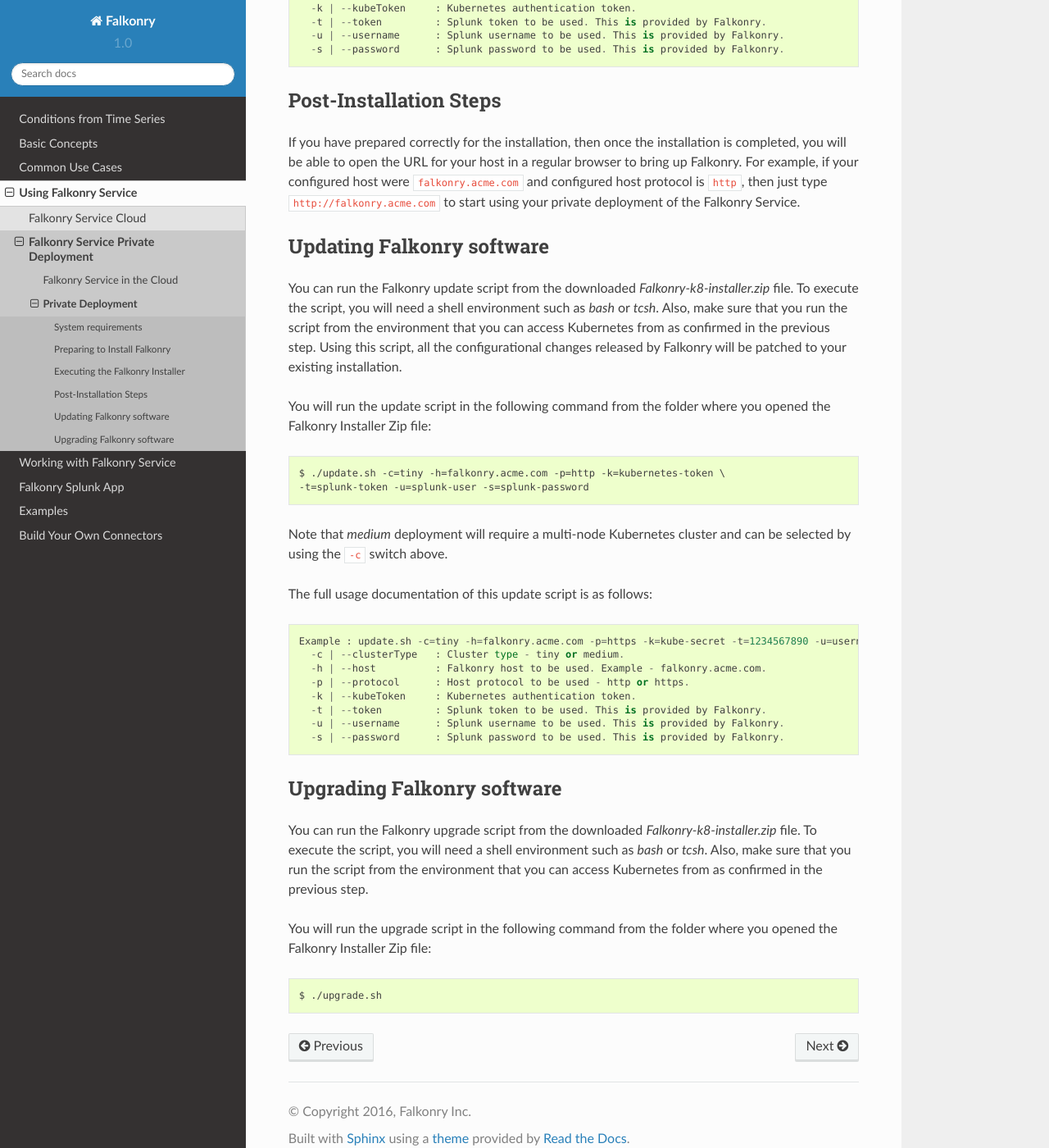
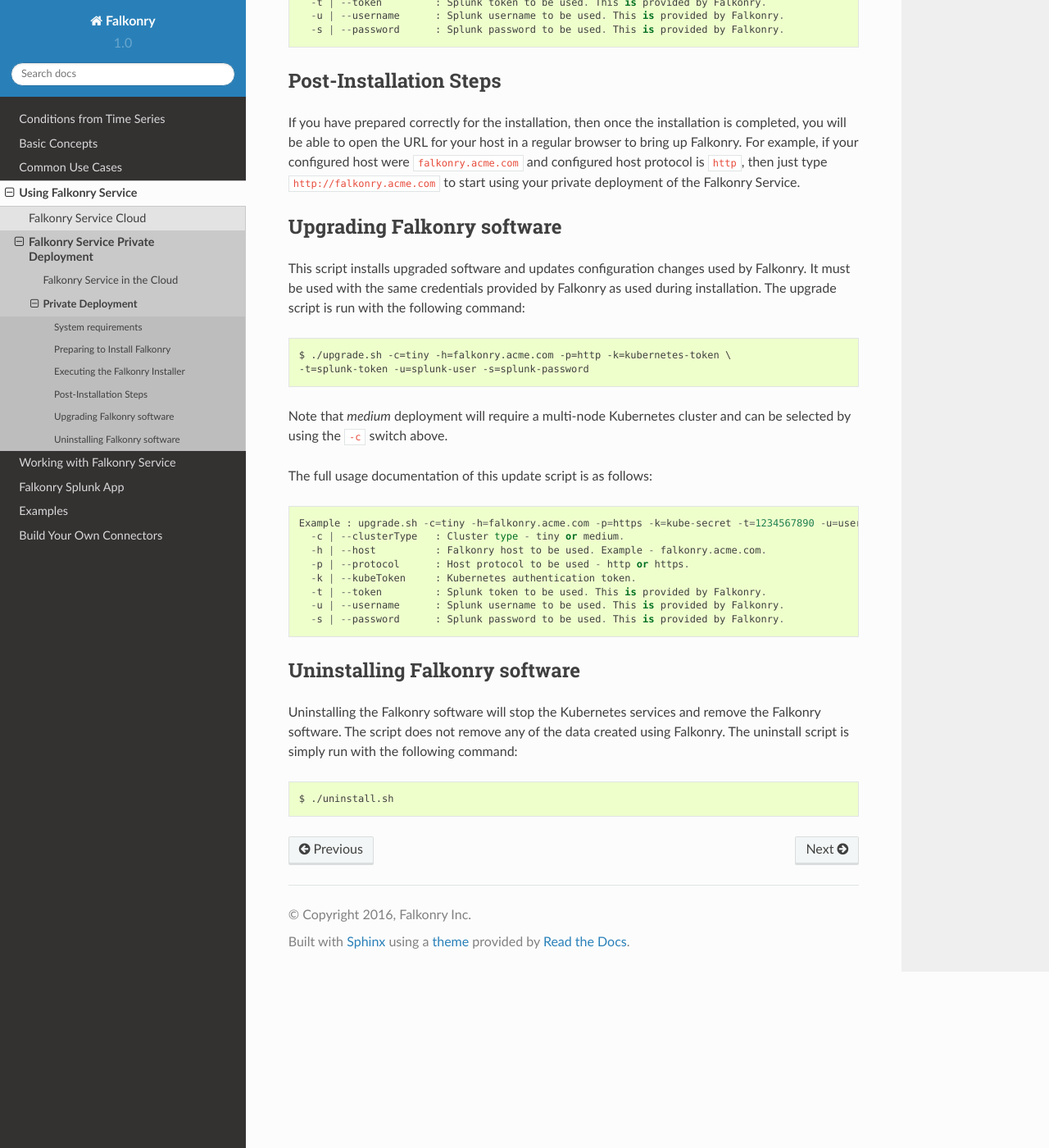
Before and after one commit to suhas-mehta/support, a Sphinx documentation site: the page built from docs/using/deployment.rst, in a window 1280 px wide and 1400 px high, scrolled down 2250 px. Shown: the whole window at 82% size. Built offline with Sphinx 7.4.7 and the Read the Docs theme 2.0.0, drawn with Linux system fonts in a browser that asks for light colours; some of the changed text lies outside the part shown.

Commit message:
Adding upgrade and uninstall docs.

```diff
--- a/docs/using/deployment.rst
+++ b/docs/using/deployment.rst
@@ -32,6 +32,9 @@
   - `Kubernetes v1.1 <http://kubernetes.io/v1.1/gs-custom.html>`_ including
     `kubectl <http://kubernetes.io/v1.0/docs/user-guide/kubectl/kubectl.html>`_
     The VMs can run any operating systems as long as Kubernetes is fully supported.
+  - Falkonry installer is downloaded from the `Falkonry Partner Website <http://falkonry.com/partners>`_. It is
+    named as `Falkonry-k8-installer.zip` file.
+  - To execute the installer script, you will need a shell environment such as `bash` or `tcsh`.
 
 - Network
 
@@ -47,8 +50,6 @@
 
   $ kubectl get services
   $ kubectl get rc
-
-Download the Falkonry Installer from `falkonry.com/partners <http://falkonry.com/partners>`_.
 
 Also, before executing the next step, complete the following:
 
@@ -81,16 +82,14 @@
   - If you are using the ``https`` protocol in the previous step, you will need to proxy
     from port ``443`` to port ``30061``.
 
+You should run the Falkonry installer from the environment that has access to Kubernetes
+as confirmed in the previous step. Also, run the installation scripts from the folder
+where you opened the Falkonry Installer.
+
 Executing the Falkonry Installer
 --------------------------------
 
-You can run the Falkonry installer from the downloaded `Falkonry-k8-installer.zip` file. To execute the
-installer, you will need a shell environment such as `bash` or `tcsh`. Also, make sure
-that you run the Falkonry installer from the environment that you can access Kubernetes
-from as confirmed in the previous step.
-
-You will run the installer in the following command from the folder where you opened the
-Falkonry Installer Zip file::
+The installation script is run with the following command::
 
   $ ./install.sh -c=tiny -h=falkonry.acme.com -p=http -k=kubernetes-token \
   -t=splunk-token -u=splunk-user -s=splunk-password
@@ -118,19 +117,14 @@
 host protocol is ``http``, then just type ``http://falkonry.acme.com`` to start using
 your private deployment of the Falkonry Service.
 
-Updating Falkonry software
+Upgrading Falkonry software
 --------------------------
 
-You can run the Falkonry update script from the downloaded `Falkonry-k8-installer.zip` file. To execute the
-script, you will need a shell environment such as `bash` or `tcsh`. Also, make sure
-that you run the script from the environment that you can access Kubernetes
-from as confirmed in the previous step. Using this script, all the configurational changes released by Falkonry
-will be patched to your existing installation.
+This script installs upgraded software and updates configuration changes used by Falkonry.
+It must be used with the same credentials provided by Falkonry as used during installation.
+The upgrade script is run with the following command::
 
-You will run the update script in the following command from the folder where you opened the
-Falkonry Installer Zip file::
-
-  $ ./update.sh -c=tiny -h=falkonry.acme.com -p=http -k=kubernetes-token \
+  $ ./upgrade.sh -c=tiny -h=falkonry.acme.com -p=http -k=kubernetes-token \
   -t=splunk-token -u=splunk-user -s=splunk-password
 
 Note that `medium` deployment will require a multi-node Kubernetes cluster and can be
@@ -138,7 +132,7 @@
 
 The full usage documentation of this update script is as follows::
 
-  Example : update.sh -c=tiny -h=falkonry.acme.com -p=https -k=kube-secret -t=1234567890 -u=username -s=secret
+  Example : upgrade.sh -c=tiny -h=falkonry.acme.com -p=https -k=kube-secret -t=1234567890 -u=username -s=secret
     -c | --clusterType   : Cluster type - tiny or medium.
     -h | --host          : Falkonry host to be used. Example - falkonry.acme.com.
     -p | --protocol      : Host protocol to be used - http or https.
@@ -147,15 +141,11 @@
     -u | --username      : Splunk username to be used. This is provided by Falkonry.
     -s | --password      : Splunk password to be used. This is provided by Falkonry.
 
-Upgrading Falkonry software
+Uninstalling Falkonry software
 ---------------------------
 
-You can run the Falkonry upgrade script from the downloaded `Falkonry-k8-installer.zip` file. To execute the
-script, you will need a shell environment such as `bash` or `tcsh`. Also, make sure
-that you run the script from the environment that you can access Kubernetes
-from as confirmed in the previous step.
+Uninstalling the Falkonry software will stop the Kubernetes services and remove the Falkonry software.
+The script does not remove any of the data created using Falkonry. The uninstall script is simply run
+with the following command::
 
-You will run the upgrade script in the following command from the folder where you opened the
-Falkonry Installer Zip file::
-
-  $ ./upgrade.sh
+  $ ./uninstall.sh
```
